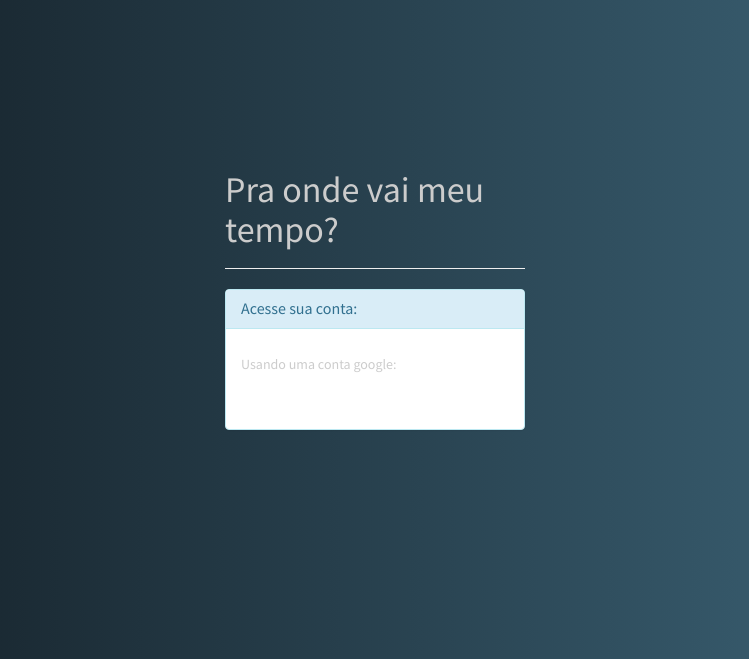
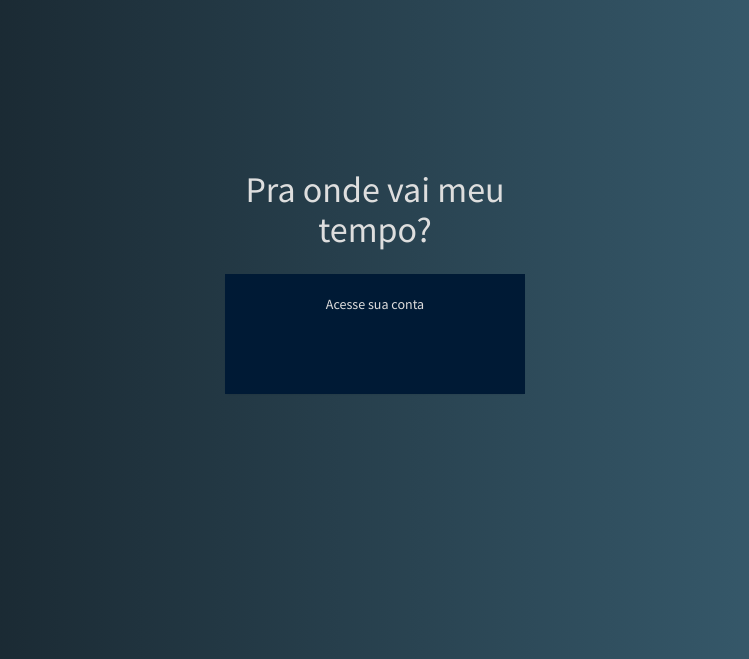
Before and after one commit to leonardox/praondevaimeutempo, a Django app: page /login in a window 1280 px wide. Shown: the top 659 px of the page, without its empty margins (265-1014 px from the left). Run offline with Django 3.2, Linux system fonts and the light colour scheme; some libraries are stand-ins or nearby versions.

Commit message:
Alinhando botoao

```diff
--- a/aplicacao/templates/login.html
+++ b/aplicacao/templates/login.html
@@ -41,25 +41,20 @@
 
 <body>
 <div class="middlePage">
-    <div class="page-header">
-        <h1 class="logo">Pra onde vai meu tempo?</h1>
+    <div class="login-logo">
+        <h1 style="color: #dedede">Pra onde vai meu tempo?</h1>
     </div>
 
-    <div class="panel panel-info">
-        <div class="panel-heading">
-            <h3 class="panel-title">Acesse sua conta:</h3>
-        </div>
+    <div class="panel panel-info" style="border: none;">
+        <div class="login-box-body" style="background-color: #001a35;">
+            <p class="login-box-msg" style="color: #dedede;">Acesse sua conta</p>
+            <div class="social-auth-links text-center">
+                <div class="row">
+                    <div class="g-signin2" style="display: inline-block;" data-onsuccess="onSignIn" data-theme="dark"></div>
+                </div>
+            </div><!-- /.social-auth-links -->
 
-    <!--    <div class="panel-body row1">
-            <p class="login-box-msg">Sign in to start your session</p>
-            <div class="g-signin2 " style="display: inline-block;" data-onsuccess="onSignIn"
-                 data-theme="dark"></div>
-        </div> -->
-        <div class="social-auth-links panel-body">
-            <p>Usando uma conta google:</p>
-            <div class="g-signin2" style="display: inline-block;" data-onsuccess="onSignIn" data-theme="light"
-                 style="display: inline-block;"></div>
-        </div>
+        </div><!-- /.login-box-body -->
     </div>
 </div>
 <div class="hidden">
@@ -82,10 +77,7 @@
         $('#id_email').val(profile.getEmail());
         $('#id_foto').val(profile.getImageUrl());
         $('#id_user_id').val(profile.getId());
-
-
         $('#adicionar').click();
-    }
-    ;
+    };
 </script>
 </html>
```
